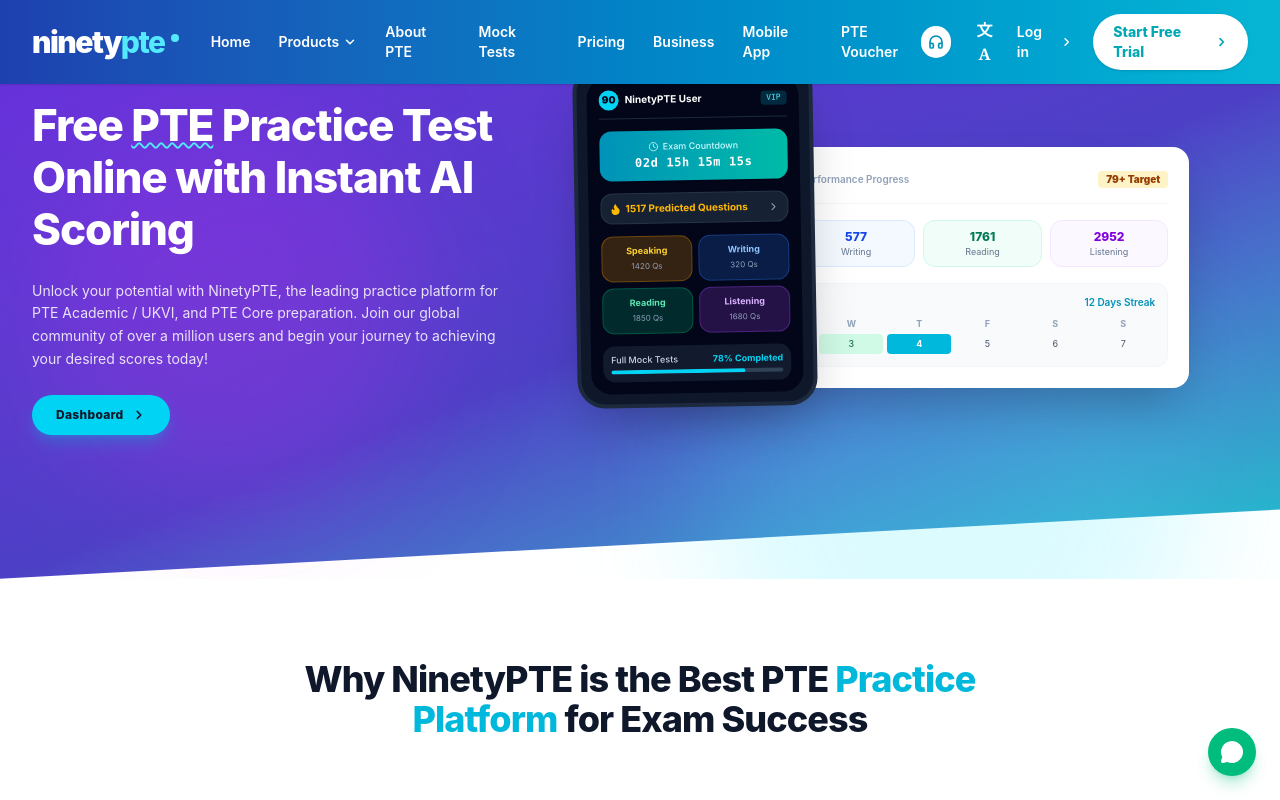
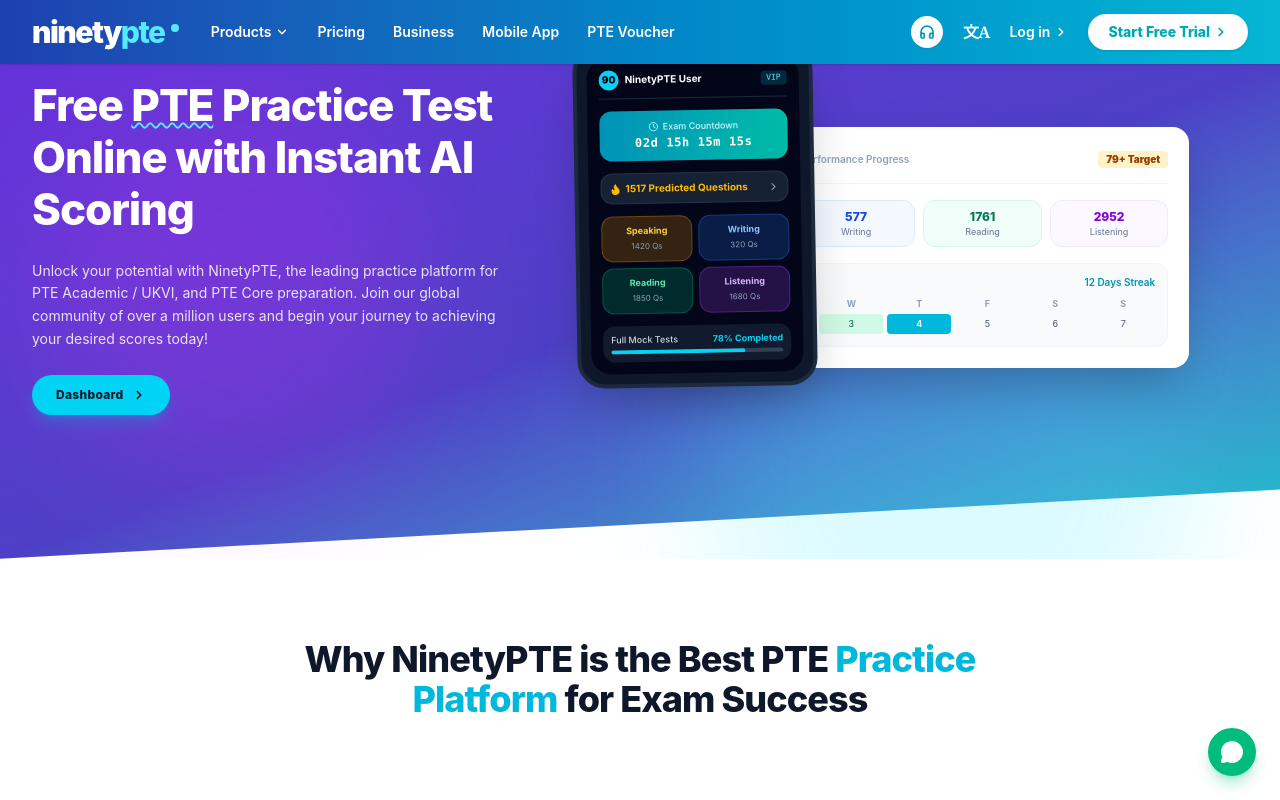
Before and after one commit to husnain-nawaz/NinetyPTE, a React (Vite) app in the folder frontend/: page / in a window 1280 px wide. Shown: the top 800 px of the page. Built offline with nearby package versions, Linux system fonts and the light colour scheme.

Commit message:
fix: restore exact 2 navbar variants strictly matching user reference screenshots

```diff
--- a/frontend/src/components/navbar/Navbar.jsx
+++ b/frontend/src/components/navbar/Navbar.jsx
@@ -10,13 +10,11 @@ export default function Navbar() {
   const [productsOpen, setProductsOpen] = useState(false);
   const hoverTimeoutRef = useRef(null);
 
-  // Check route types
+  // Check if on Business / Institute routes
   const isBusiness =
     location.pathname === '/business' ||
     location.pathname === '/institute-software' ||
     location.pathname === '/pte-for-businesses';
-
-  const isLanding = location.pathname === '/';
 
   const handleMouseEnter = () => {
     if (hoverTimeoutRef.current) clearTimeout(hoverTimeoutRef.current);
@@ -30,7 +28,9 @@ export default function Navbar() {
   };
 
   // =========================================================================
-  // 1. BUSINESS NAVBAR (White Background matching uploaded screenshot)
+  // 1. BUSINESS NAVBAR (White Background - 1:1 match with user screenshot 2)
+  // Links: Home | Products ⌄ | About PTE | Mock Tests
+  // Right: Cyan Headphone | Cyan 文A | "Get Free Trial" (Solid Cyan Pill)
   // =========================================================================
   if (isBusiness) {
     return (
@@ -79,14 +79,14 @@ export default function Navbar() {
             </div>
           </div>
 
-          {/* Right Action Items: Headset Icon, 文A, "Get Free Trial" */}
+          {/* Right Action Items: Cyan Headset, Cyan 文A, "Get Free Trial" Cyan Pill */}
           <div className="hidden sm:flex items-center gap-4 xl:gap-5">
             <Link
               to="/contact"
-              className="w-8 h-8 rounded-full border border-cyan-400 hover:bg-cyan-50 text-cyan-500 flex items-center justify-center transition shadow-2xs"
-              title="Contact Us & Guidance"
+              className="text-cyan-500 hover:text-cyan-600 transition flex items-center justify-center"
+              title="Support & Contact"
             >
-              <Headphones className="w-4 h-4 stroke-[2.5]" />
+              <Headphones className="w-5 h-5 stroke-[2.2]" />
             </Link>
 
             <LanguageDropdown variant="business" />
@@ -95,7 +95,7 @@ export default function Navbar() {
               onClick={() => {
                 const el = document.getElementById('enquiry-form');
                 if (el) el.scrollIntoView({ behavior: 'smooth' });
-                else window.scrollTo({ top: 300, behavior: 'smooth' });
+                else window.scrollTo({ top: 400, behavior: 'smooth' });
               }}
               className="px-5 py-2 rounded-full bg-[#00c2cb] hover:bg-[#00a8b5] text-white font-extrabold text-xs sm:text-sm shadow-xs transition active:scale-95 cursor-pointer"
             >
@@ -112,7 +112,7 @@ export default function Navbar() {
           </button>
         </div>
 
-        {/* Mobile Drawer */}
+        {/* Mobile Drawer for Business */}
         {mobileMenuOpen && (
           <div className="lg:hidden absolute top-full left-0 w-full bg-white/95 backdrop-blur-md border-b border-slate-200 p-6 space-y-4 text-sm font-semibold text-slate-800 shadow-xl">
             <Link to="/" onClick={() => setMobileMenuOpen(false)} className="block hover:text-cyan-600">Home</Link>
@@ -137,7 +137,7 @@ export default function Navbar() {
                   setMobileMenuOpen(false);
                   const el = document.getElementById('enquiry-form');
                   if (el) el.scrollIntoView({ behavior: 'smooth' });
-                  else window.scrollTo({ top: 300, behavior: 'smooth' });
+                  else window.scrollTo({ top: 400, behavior: 'smooth' });
                 }}
                 className="w-full py-2.5 rounded-full bg-[#00c2cb] text-white font-extrabold text-center text-sm shadow-md"
               >
@@ -151,41 +151,25 @@ export default function Navbar() {
   }
 
   // =========================================================================
-  // 2. INNER PAGES NAVBAR (White Background matching About PTE & Portal Pages)
+  // 2. CONSUMER NAVBAR (Blue Gradient - 1:1 match with user screenshot 1)
+  // Links: Products ⌄ | Pricing | Business | Mobile App | PTE Voucher
+  // Right: Headset in White Circle | White 文A | Log in > | Start Free Trial >
   // =========================================================================
-  // When not on the gradient Landing Page, all inner pages have clean white navbar
-  const isWhiteNavbar = !isLanding;
-
   return (
-    <nav className={`relative z-50 px-4 sm:px-8 py-3.5 transition-colors ${
-      isWhiteNavbar
-        ? 'bg-white text-slate-800 border-b border-slate-100 shadow-xs'
-        : 'bg-gradient-to-r from-[#1e40af] via-[#0284c7] to-[#06b6d4] text-white shadow-sm'
-    }`}>
+    <nav className="relative z-50 bg-gradient-to-r from-[#1e40af] via-[#0284c7] to-[#06b6d4] text-white px-4 sm:px-8 py-3.5 shadow-sm">
       <div className="max-w-7xl mx-auto flex items-center justify-between">
 
         {/* Left Side: Brand Logo + Nav Links */}
         <div className="flex items-center gap-6 xl:gap-8">
           <Link to="/" className="flex items-center gap-1.5 group shrink-0">
-            <span className={`text-2xl sm:text-3xl font-black tracking-tighter ${
-              isWhiteNavbar ? 'text-slate-900' : 'text-white'
-            }`}>
-              ninety<span className={isWhiteNavbar ? 'text-cyan-500 font-extrabold' : 'text-cyan-300 font-extrabold'}>pte</span>
+            <span className="text-2xl sm:text-3xl font-black tracking-tighter text-white">
+              ninety<span className="text-cyan-300 font-extrabold">pte</span>
             </span>
-            <span className={`w-2 h-2 rounded-full mb-2 ${
-              isWhiteNavbar ? 'bg-cyan-500' : 'bg-cyan-300'
-            }`}></span>
+            <span className="w-2 h-2 rounded-full bg-cyan-300 mb-2"></span>
           </Link>
 
-          {/* Desktop Nav Links */}
-          <div className={`hidden lg:flex items-center gap-5 xl:gap-7 text-sm font-semibold ${
-            isWhiteNavbar ? 'text-slate-800' : 'text-white'
-          }`}>
-            <Link to="/" className={`transition font-semibold ${
-              isWhiteNavbar ? 'hover:text-cyan-600' : 'hover:text-cyan-200'
-            }`}>
-              Home
-            </Link>
+          {/* Desktop Nav Links: Strictly Products ⌄, Pricing, Business, Mobile App, PTE Voucher */}
+          <div className="hidden lg:flex items-center gap-5 xl:gap-7 text-sm font-semibold text-white">
 
             {/* Products Mega-Menu Dropdown */}
             <div
@@ -195,14 +179,10 @@ export default function Navbar() {
             >
               <button
                 onClick={() => setProductsOpen(!productsOpen)}
-                className={`flex items-center gap-1 transition font-semibold ${
-                  isWhiteNavbar ? 'hover:text-cyan-600' : 'hover:text-cyan-200'
-                }`}
+                className="flex items-center gap-1 hover:text-cyan-200 transition font-semibold"
               >
                 <span>Products</span>
-                <ChevronDown className={`w-3.5 h-3.5 stroke-[2.5] transition-transform duration-200 ${
-                  productsOpen ? 'rotate-180 text-cyan-500' : ''
-                }`} />
+                <ChevronDown className={`w-3.5 h-3.5 stroke-[2.5] transition-transform duration-200 ${productsOpen ? 'rotate-180 text-cyan-200' : ''}`} />
               </button>
 
               {productsOpen && (
@@ -215,111 +195,40 @@ export default function Navbar() {
               )}
             </div>
 
-            {/* About PTE Link: Highlighted if on /about-pte */}
-            <Link
-              to="/about-pte"
-              className={`transition font-semibold ${
-                location.pathname === '/about-pte' || location.pathname === '/pte-academic'
-                  ? 'text-[#00c2cb] font-extrabold'
-                  : isWhiteNavbar ? 'hover:text-cyan-600' : 'hover:text-cyan-200'
-              }`}
-            >
-              About PTE
-            </Link>
-
-            {/* Mock Tests Link */}
-            <Link
-              to="/mock-tests"
-              className={`transition font-semibold ${
-                location.pathname === '/mock-tests' || location.pathname === '/pte-mock-test'
-                  ? 'text-[#00c2cb] font-extrabold'
-                  : isWhiteNavbar ? 'hover:text-cyan-600' : 'hover:text-cyan-200'
-              }`}
-            >
-              Mock Tests
-            </Link>
-
-            <Link
-              to="/pricing"
-              className={`transition font-semibold ${
-                location.pathname === '/pricing'
-                  ? 'text-[#00c2cb] font-extrabold'
-                  : isWhiteNavbar ? 'hover:text-cyan-600' : 'hover:text-cyan-200'
-              }`}
-            >
-              Pricing
-            </Link>
-
-            <Link
-              to="/business"
-              className={`transition font-semibold ${
-                isWhiteNavbar ? 'hover:text-cyan-600' : 'hover:text-cyan-200'
-              }`}
-            >
-              Business
-            </Link>
-
-            <Link
-              to="/mobile-app"
-              className={`transition font-semibold ${
-                location.pathname === '/mobile-app'
-                  ? 'text-[#00c2cb] font-extrabold'
-                  : isWhiteNavbar ? 'hover:text-cyan-600' : 'hover:text-cyan-200'
-              }`}
-            >
-              Mobile App
-            </Link>
-
-            <Link
-              to="/book-exam"
-              className={`transition font-semibold ${
-                location.pathname === '/book-exam' || location.pathname === '/pte-voucher'
-                  ? 'text-[#00c2cb] font-extrabold'
-                  : isWhiteNavbar ? 'hover:text-cyan-600' : 'hover:text-cyan-200'
-              }`}
-            >
-              PTE Voucher
-            </Link>
+            <Link to="/pricing" className="hover:text-cyan-200 transition font-semibold">Pricing</Link>
+            <Link to="/business" className="hover:text-cyan-200 transition font-semibold">Business</Link>
+            <Link to="/mobile-app" className="hover:text-cyan-200 transition font-semibold">Mobile App</Link>
+            <Link to="/book-exam" className="hover:text-cyan-200 transition font-semibold">PTE Voucher</Link>
           </div>
         </div>
 
-        {/* Right Action Items */}
+        {/* Right Action Items: White Circle Headset, White 文A, Log in >, Start Free Trial > */}
         <div className="hidden sm:flex items-center gap-4 xl:gap-5">
-          {/* Headset Support Button */}
+          {/* Headset in White Circle */}
           <Link
             to="/contact"
-            className={`w-8 h-8 rounded-full flex items-center justify-center transition shadow-2xs ${
-              isWhiteNavbar
-                ? 'border border-cyan-400 hover:bg-cyan-50 text-cyan-500'
-                : 'bg-white hover:bg-slate-50 text-cyan-600 shadow-xs'
-            }`}
+            className="w-8 h-8 rounded-full bg-white hover:bg-slate-50 text-cyan-600 flex items-center justify-center shadow-xs transition"
             title="Contact Us & Guidance"
           >
             <Headphones className="w-4 h-4 stroke-[2.5]" />
           </Link>
 
           {/* Language / Translation Dropdown */}
-          <LanguageDropdown variant={isWhiteNavbar ? 'business' : 'consumer'} />
+          <LanguageDropdown variant="consumer" />
 
-          {/* Log in > Link */}
+          {/* Log in > */}
           <Link
             to="/login"
-            className={`flex items-center gap-1 text-sm font-semibold transition ${
-              isWhiteNavbar ? 'text-cyan-600 hover:text-cyan-700 font-bold' : 'text-white hover:text-cyan-200'
-            }`}
+            className="flex items-center gap-1 text-white hover:text-cyan-200 text-sm font-semibold transition"
           >
             <span>Log in</span>
             <ChevronRight className="w-3.5 h-3.5 stroke-[2.5]" />
           </Link>
 
-          {/* Start Free Trial > Pill Button */}
+          {/* Start Free Trial > Pill Button (White Background, Cyan Text) */}
           <Link
             to="/signup"
-            className={`px-5 py-2 rounded-full font-extrabold text-xs sm:text-sm shadow-sm transition flex items-center gap-1 group ${
-              isWhiteNavbar
-                ? 'bg-[#00c2cb] hover:bg-[#00a8b5] text-white'
-                : 'bg-white hover:bg-cyan-50 text-[#00a8b5]'
-            }`}
+            className="px-5 py-2 rounded-full bg-white hover:bg-cyan-50 text-[#00a8b5] font-extrabold text-xs sm:text-sm shadow-sm transition flex items-center gap-1 group"
           >
             <span>Start Free Trial</span>
             <ChevronRight className="w-3.5 h-3.5 stroke-[3] group-hover:translate-x-0.5 transition-transform" />
@@ -329,7 +238,7 @@ export default function Navbar() {
         {/* Mobile Menu Toggle */}
         <button
           onClick={() => setMobileMenuOpen(!mobileMenuOpen)}
-          className={`lg:hidden p-2 ${isWhiteNavbar ? 'text-slate-800 hover:text-cyan-600' : 'text-white'}`}
+          className="lg:hidden p-2 text-white"
         >
           {mobileMenuOpen ? <X className="w-6 h-6" /> : <Menu className="w-6 h-6" />}
         </button>
@@ -337,34 +246,29 @@ export default function Navbar() {
 
       {/* Mobile Drawer */}
       {mobileMenuOpen && (
-        <div className={`lg:hidden absolute top-full left-0 w-full p-6 space-y-4 text-sm font-semibold shadow-xl border-b backdrop-blur-md ${
-          isWhiteNavbar ? 'bg-white/95 text-slate-800 border-slate-200' : 'bg-slate-900/95 text-white border-white/10'
-        }`}>
-          <Link to="/" onClick={() => setMobileMenuOpen(false)} className="block hover:text-cyan-500">Home</Link>
-          <Link to="/about-pte" onClick={() => setMobileMenuOpen(false)} className="block hover:text-cyan-500">About PTE</Link>
-          <Link to="/mock-tests" onClick={() => setMobileMenuOpen(false)} className="block hover:text-cyan-500">Mock Tests</Link>
-          <Link to="/pricing" onClick={() => setMobileMenuOpen(false)} className="block hover:text-cyan-500">Pricing</Link>
-          <Link to="/business" onClick={() => setMobileMenuOpen(false)} className="block hover:text-cyan-500">Business</Link>
-          <Link to="/mobile-app" onClick={() => setMobileMenuOpen(false)} className="block hover:text-cyan-500">Mobile App</Link>
-          <Link to="/book-exam" onClick={() => setMobileMenuOpen(false)} className="block hover:text-cyan-500">PTE Voucher</Link>
+        <div className="lg:hidden absolute top-full left-0 w-full bg-slate-900/95 backdrop-blur-md border-b border-white/10 p-6 space-y-4 text-sm font-semibold text-white shadow-xl">
+          <Link to="/pricing" onClick={() => setMobileMenuOpen(false)} className="block hover:text-cyan-300">Pricing</Link>
+          <Link to="/business" onClick={() => setMobileMenuOpen(false)} className="block hover:text-cyan-300">Business</Link>
+          <Link to="/mobile-app" onClick={() => setMobileMenuOpen(false)} className="block hover:text-cyan-300">Mobile App</Link>
+          <Link to="/book-exam" onClick={() => setMobileMenuOpen(false)} className="block hover:text-cyan-300">PTE Voucher</Link>
 
-          <div className={`pt-4 border-t flex flex-col gap-3 ${isWhiteNavbar ? 'border-slate-200' : 'border-white/10'}`}>
-            <div className="flex items-center justify-between">
+          <div className="pt-4 border-t border-white/10 flex flex-col gap-3">
+            <div className="flex items-center justify-between text-white">
               <Link
                 to="/login"
                 onClick={() => setMobileMenuOpen(false)}
-                className="flex items-center gap-1 text-cyan-600 font-bold text-sm"
+                className="flex items-center gap-1 text-white hover:text-cyan-300 font-bold text-sm"
               >
                 <span>Log in</span>
                 <ChevronRight className="w-3.5 h-3.5" />
               </Link>
-              <LanguageDropdown variant={isWhiteNavbar ? 'business' : 'consumer'} />
+              <LanguageDropdown variant="consumer" />
             </div>
 
             <Link
               to="/signup"
               onClick={() => setMobileMenuOpen(false)}
-              className="w-full py-2.5 rounded-full bg-[#00c2cb] text-white font-extrabold text-center text-sm shadow-md block"
+              className="w-full py-2.5 rounded-full bg-white text-[#00a8b5] font-extrabold text-center text-sm shadow-md block"
             >
               Start Free Trial &gt;
             </Link>
```
